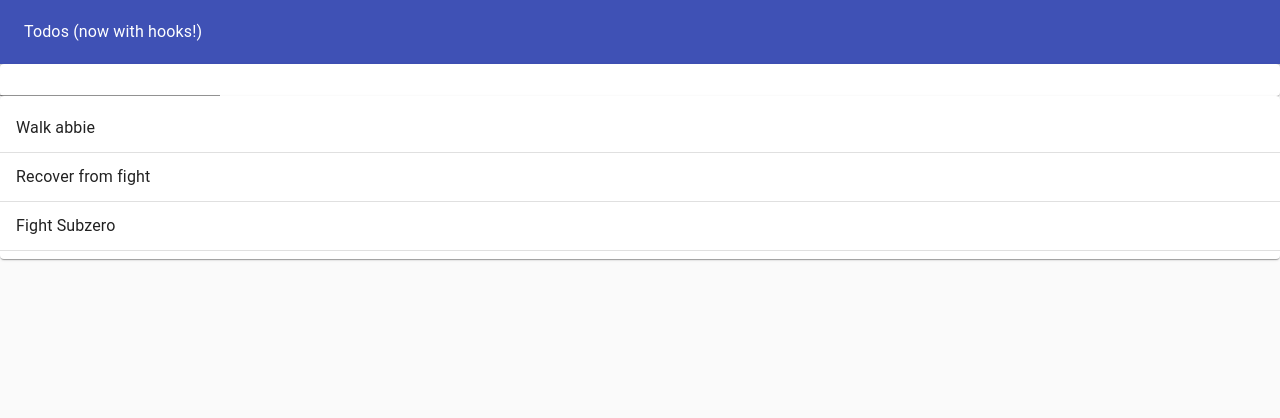
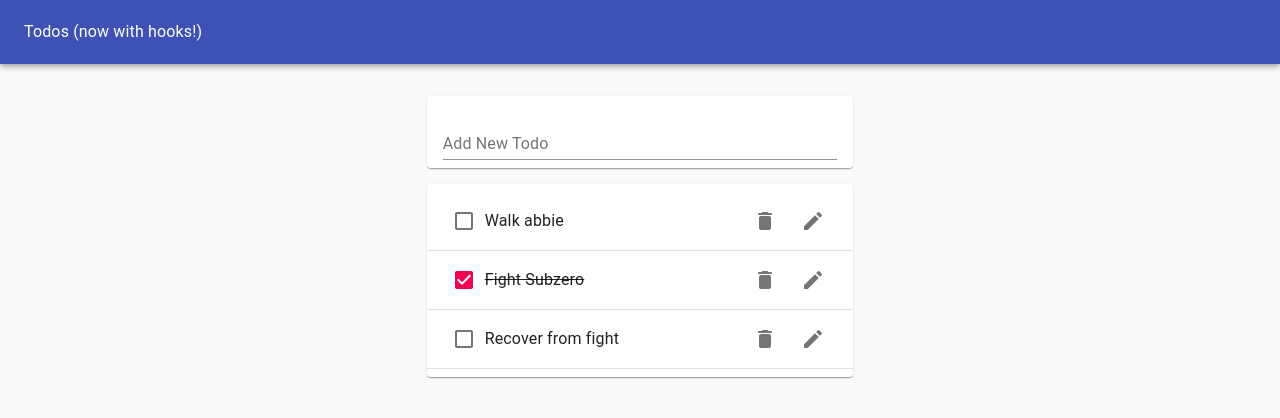
Before and after one commit to PeterJSims/todo_list, a React (Create React App) app: page / in a window 1280 px wide. Shown: the top 418 px of the page. Built offline with nearby package versions, Linux system fonts and the light colour scheme.

Commit message:
added todo item component and icons

```diff
--- a/package.json
+++ b/package.json
@@ -4,6 +4,7 @@
   "private": true,
   "dependencies": {
     "@material-ui/core": "^4.1.3",
+    "@material-ui/icons": "^4.2.1",
     "react": "^16.8.6",
     "react-dom": "^16.8.6",
     "react-scripts": "3.0.1"
--- /dev/null
+++ b/src/Todo.js
@@ -0,0 +1,27 @@
+import React from 'react';
+import ListItem from '@material-ui/core/ListItem';
+import ListItemText from '@material-ui/core/ListItemText';
+import Checkbox from '@material-ui/core/Checkbox';
+import IconButton from '@material-ui/core/IconButton';
+import DeleteRoundedIcon from '@material-ui/icons/DeleteRounded';
+import EditIcon from '@material-ui/icons/Edit';
+import ListItemSecondaryAction from '@material-ui/core/ListItemSecondaryAction';
+
+function Todo({ task, completed }) {
+	return (
+		<ListItem>
+			<Checkbox tabIndex={-1} checked={completed} />
+			<ListItemText style={{ textDecoration: completed ? 'line-through' : 'none' }}>{task} </ListItemText>
+			<ListItemSecondaryAction>
+				<IconButton aria-label="Delete">
+					<DeleteRoundedIcon />
+				</IconButton>
+				<IconButton aria-label="Edit">
+					<EditIcon />
+				</IconButton>
+			</ListItemSecondaryAction>
+		</ListItem>
+	);
+}
+
+export default Todo;
--- a/src/TodoApp.js
+++ b/src/TodoApp.js
@@ -10,8 +10,8 @@
 function TodoApp() {
 	const starterTodos = [
 		{ id: 1, task: 'Walk abbie', completed: false },
-		{ id: 2, task: 'Recover from fight', completed: false },
-		{ id: 3, task: 'Fight Subzero', completed: true }
+		{ id: 2, task: 'Fight Subzero', completed: true },
+		{ id: 3, task: 'Recover from fight', completed: false }
 	];
 	const [ todos, setTodos ] = useState(starterTodos);
 	const addTodo = (newTodoText) => {
@@ -32,8 +32,12 @@
 					<Typography color="inherit">Todos (now with hooks!)</Typography>
 				</Toolbar>
 			</AppBar>
-			<TodoForm addTodo={addTodo} />
-			<TodoList todos={todos} />
+			<Grid container justify="center" style={{ marginTop: '1rem' }}>
+				<Grid item xs={11} md={8} lg={4}>
+					<TodoForm addTodo={addTodo} />
+					<TodoList todos={todos} />
+				</Grid>
+			</Grid>
 		</Paper>
 	);
 }
--- a/src/TodoForm.js
+++ b/src/TodoForm.js
@@ -6,7 +6,7 @@
 function TodoForm({ addTodo }) {
 	const [ value, handleChange, reset ] = useInputState('');
 	return (
-		<Paper>
+		<Paper style={{ margin: '1rem 0', padding: '0 1rem' }}>
 			<form
 				onSubmit={(e) => {
 					e.preventDefault();
@@ -14,7 +14,7 @@
 					reset();
 				}}
 			>
-				<TextField value={value} onChange={handleChange} />
+				<TextField value={value} onChange={handleChange} margin="normal" label="Add New Todo" fullWidth />
 			</form>
 		</Paper>
 	);
--- a/src/TodoList.js
+++ b/src/TodoList.js
@@ -1,4 +1,5 @@
 import React, { Fragment } from 'react';
+import Todo from './Todo';
 import Paper from '@material-ui/core/Paper';
 import List from '@material-ui/core/List';
 import Divider from '@material-ui/core/Divider';
@@ -11,9 +12,7 @@
 			<List>
 				{props.todos.map((todo) => (
 					<Fragment>
-						<ListItem>
-							<ListItemText>{todo.task}</ListItemText>
-						</ListItem>
+						<Todo task={todo.task} key={todo.id} completed={todo.completed} />
 						<Divider />
 					</Fragment>
 				))}
```
Also changed, not shown: 1 other file (tests, documents, lock files or other folders).
